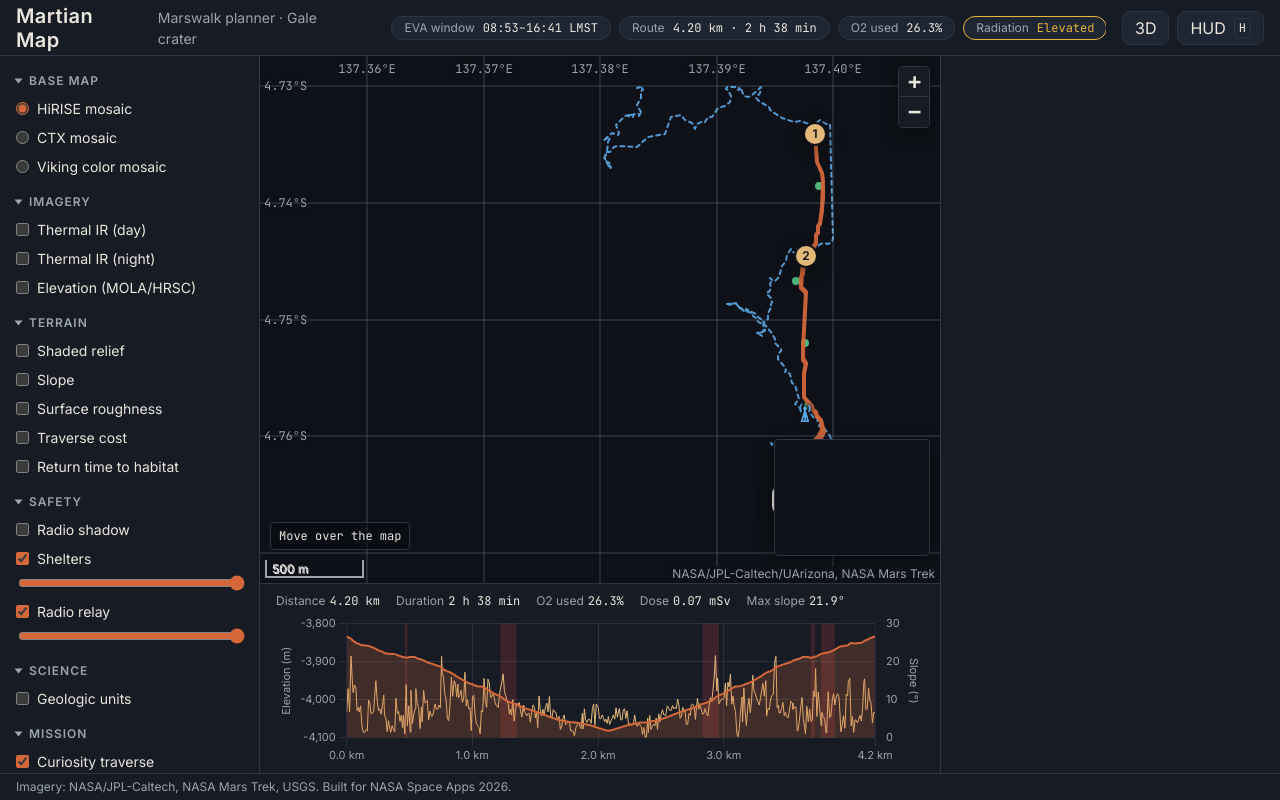
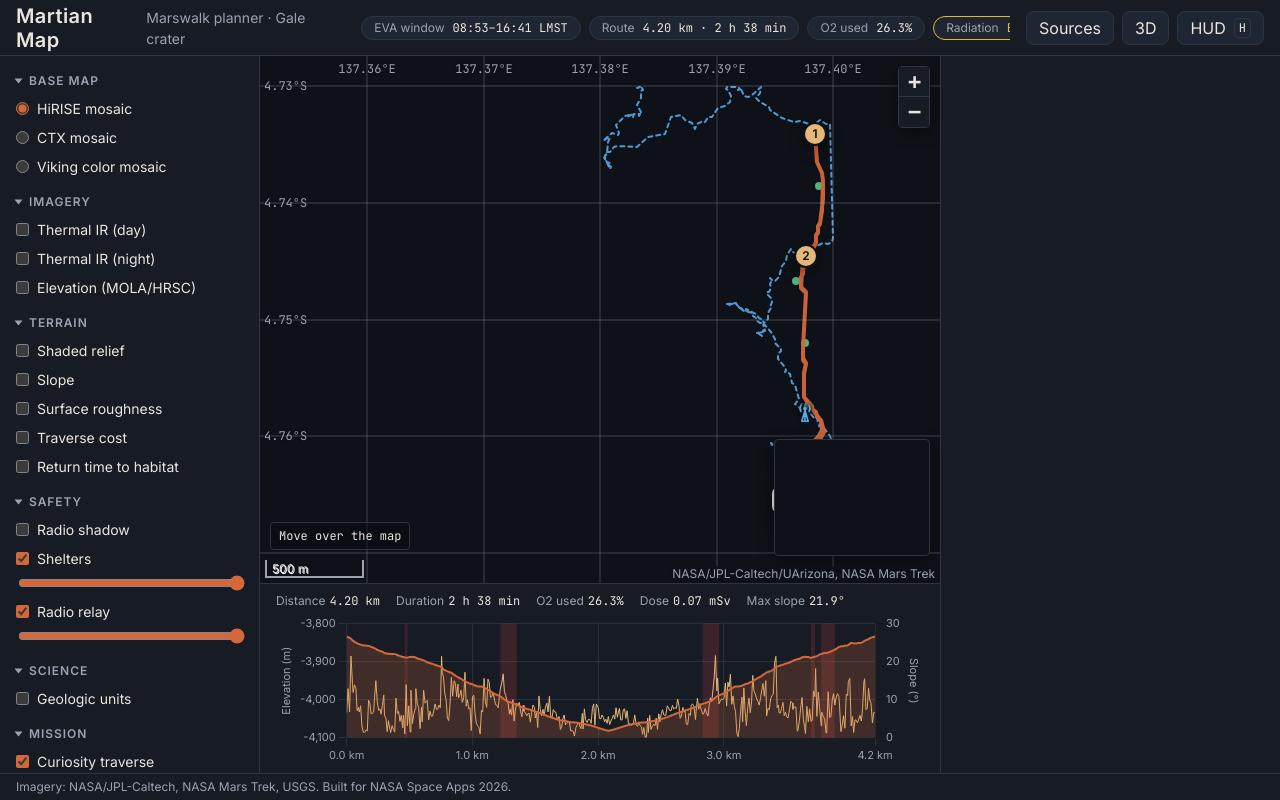
Before and after one commit to serdarakbay/marswalk-planner, a plain HTML site: page web/planner.html in a window 1280 px wide. Drawn offline with nearby package versions, Linux system fonts and the light colour scheme; files whose address does not match are found by name.

Commit message:
[hud] Sources button: data sources popover with live status badges (map change agreed with Ege)

```diff
--- a/web/css/base.css
+++ b/web/css/base.css
@@ -421,3 +421,41 @@ body[data-mode="hud"] .map-wrap { grid-template-rows: 1fr; }
   #panel { border-right: 0; border-bottom: 1px solid var(--color-border); }
   #cards { border-left: 0; border-top: 1px solid var(--color-border); }
 }
+
+/* ---- Data sources popover (map/sources.js) ---- */
+.sources-pop {
+  position: fixed;
+  inset: auto;
+  top: calc(var(--header-h) + var(--space-2));
+  right: var(--space-4);
+  margin: 0;
+  width: min(360px, calc(100vw - 2 * var(--space-4)));
+  max-height: calc(100vh - var(--header-h) - 2 * var(--space-4));
+  overflow: auto;
+  padding: var(--space-3);
+  background: var(--color-surface);
+  color: var(--color-text);
+  border: 1px solid var(--color-border);
+  border-radius: var(--radius-md);
+  box-shadow: var(--shadow);
+  font-size: var(--text-xs);
+  z-index: var(--z-cards);
+}
+.sources-pop[hidden] { display: none; }
+.sources-title { margin: 0 0 var(--space-2); font-size: var(--text-sm); }
+.sources-list { list-style: none; margin: 0; padding: 0; display: grid; gap: var(--space-2); }
+.sources-item { padding-top: var(--space-2); border-top: 1px solid var(--color-border); }
+.sources-head { display: flex; align-items: baseline; justify-content: space-between; gap: var(--space-2); }
+.sources-name { font-weight: 600; color: var(--color-text); }
+a.sources-name:hover { color: var(--color-accent-hover); }
+.sources-badge {
+  flex: none;
+  padding: 0 var(--space-1);
+  border-radius: var(--radius-sm);
+  font-family: var(--font-mono);
+  color: var(--color-ok);
+  border: 1px solid currentColor;
+}
+.sources-badge.is-missing { color: var(--color-text-muted); }
+.sources-credit, .sources-use { color: var(--color-text-muted); }
+.sources-use { font-style: italic; }
--- a/web/js/main.js
+++ b/web/js/main.js
@@ -111,6 +111,7 @@ new MutationObserver(() => {
 
 await Promise.all([
   startModule('map', './map/index.js', 'initMap', document.getElementById('map')),
+  startModule('sources', './map/sources.js', 'initSources', null),
   startModule('cards', './cards/index.js', 'initCards', document.getElementById('cards')),
   startModule('hud', './hud/index.js', 'initHUD', document.getElementById('hud-root')),
   // The 3D button only appears once Egemen's 3D view has started
--- /dev/null
+++ b/web/js/map/sources.js
@@ -0,0 +1,144 @@
+// sources.js (Ege): small "Sources" button in the header with a popover listing every dataset,
+// what the app uses it for, and its status. The status comes from state, so a file that did not
+// load shows "not loaded" and DONKI shows "Live" or "Replay" as it really is.
+
+const SOURCES = [
+  {
+    name: 'Orbital imagery',
+    credit: 'HiRISE, CTX, Viking, THEMIS, MOLA/HRSC via NASA Mars Trek',
+    use: 'Base maps, thermal and elevation layers',
+    url: 'https://trek.nasa.gov/mars/',
+    status: (s) => s.layers && `${s.layers.length} layers`,
+  },
+  {
+    name: 'Gale crater DEM, 1 m',
+    credit: 'USGS Astrogeology',
+    use: 'Slope, route, shelters, radio shadow, 3D terrain',
+    url: 'https://astrogeology.usgs.gov/',
+    status: (s) => s.summary && 'Real',
+  },
+  {
+    name: 'Curiosity raw images',
+    credit: 'NASA/JPL-Caltech, MSSS',
+    use: 'Photos in the stop cards',
+    url: 'https://mars.nasa.gov/msl/multimedia/raw-images/',
+    status: (s) => s.images && `${s.images.length} photos`,
+  },
+  {
+    name: 'Curiosity traverse',
+    credit: 'NASA/JPL-Caltech (MMGIS)',
+    use: "The rover's path on the map",
+    url: 'https://mars.nasa.gov/maps/location/?mission=Curiosity',
+    status: (s) => s.traverse && 'Real',
+  },
+  {
+    name: 'REMS temperature',
+    credit: 'CAB (CSIC-INTA), NASA/JPL-Caltech',
+    use: 'EVA window (minimum temperature)',
+    url: 'https://pds-atmospheres.nmsu.edu/',
+    status: (s) => s.weather && 'Real',
+  },
+  {
+    name: 'Sun and Earth position',
+    credit: 'JPL Horizons, Mars24 algorithm',
+    use: 'EVA window, HUD Sun and Earth link',
+    url: 'https://ssd.jpl.nasa.gov/horizons/',
+    status: (s) => s.sun && 'Real',
+  },
+  {
+    name: 'Solar events',
+    credit: 'NASA DONKI',
+    use: 'Space weather check before the walk',
+    url: 'https://kauai.ccmc.gsfc.nasa.gov/DONKI/',
+    status: (s) => s.donki && (s.donki.mode === 'replay' ? 'Replay' : 'Live'),
+  },
+  {
+    name: 'Storm of 20 May 2024',
+    credit: 'Curiosity RAD, NASA/JPL-Caltech/SwRI',
+    use: 'Solar storm replay and storm dose in the HUD',
+    url: null,
+    status: (s) => s.radiation && 'Replay',
+  },
+  {
+    name: 'Geologic units',
+    credit: 'USGS SIM 3292 (Tanaka et al., 2014)',
+    use: 'Geology layer',
+    url: 'https://doi.org/10.3133/sim3292',
+    status: (s) => s.geology && 'Real',
+  },
+  {
+    name: 'Team models',
+    credit: 'O2, dose, walking speed, thresholds',
+    use: 'Route budget, HUD alerts, shelter ranking',
+    url: 'https://github.com/serdarakbay/marswalk-planner/blob/main/docs/story/assumptions.md',
+    status: () => 'Computed',
+  },
+];
+
+function el(tag, className, text) {
+  const node = document.createElement(tag);
+  if (className) node.className = className;
+  if (text != null) node.textContent = text;
+  return node;
+}
+
+export function initSources(state) {
+  const actions = document.querySelector('.app-header .actions');
+  if (!actions) throw new Error('header actions not found');
+
+  const button = el('button', 'btn', 'Sources');
+  button.type = 'button';
+  button.id = 'sources-toggle';
+  button.title = 'Data sources';
+
+  const pop = el('div', 'sources-pop');
+  pop.id = 'sources-pop';
+  pop.setAttribute('role', 'dialog');
+  pop.setAttribute('aria-label', 'Data sources');
+
+  pop.append(el('h2', 'sources-title', 'Data sources'));
+  const list = el('ul', 'sources-list');
+  for (const src of SOURCES) {
+    let status = null;
+    try { status = src.status(state) || null; } catch { status = null; }
+    const li = el('li', 'sources-item');
+    const head = el('div', 'sources-head');
+    if (src.url) {
+      const a = el('a', 'sources-name', src.name);
+      a.href = src.url;
+      a.target = '_blank';
+      a.rel = 'noopener';
+      head.append(a);
+    } else {
+      head.append(el('span', 'sources-name', src.name));
+    }
+    head.append(el('span', `sources-badge${status ? '' : ' is-missing'}`, status || 'not loaded'));
+    li.append(head, el('div', 'sources-credit', src.credit), el('div', 'sources-use', src.use));
+    list.append(li);
+  }
+  pop.append(list);
+  document.body.append(pop);
+
+  // Native popover (Esc and click outside close it); a plain hidden toggle where it is missing
+  const native = 'popover' in HTMLElement.prototype;
+  if (native) {
+    pop.popover = 'auto';
+    button.setAttribute('popovertarget', pop.id);
+    pop.addEventListener('toggle', (e) => button.setAttribute('aria-pressed', String(e.newState === 'open')));
+  } else {
+    pop.hidden = true;
+    button.addEventListener('click', () => {
+      pop.hidden = !pop.hidden;
+      button.setAttribute('aria-pressed', String(!pop.hidden));
+    });
+  }
+  button.setAttribute('aria-pressed', 'false');
+
+  // Close it when the HUD opens
+  document.addEventListener('hud:toggle', () => {
+    if (native) { try { pop.hidePopover(); } catch { /* already closed */ } } else { pop.hidden = true; }
+    button.setAttribute('aria-pressed', 'false');
+  });
+
+  actions.prepend(button);
+}
```
